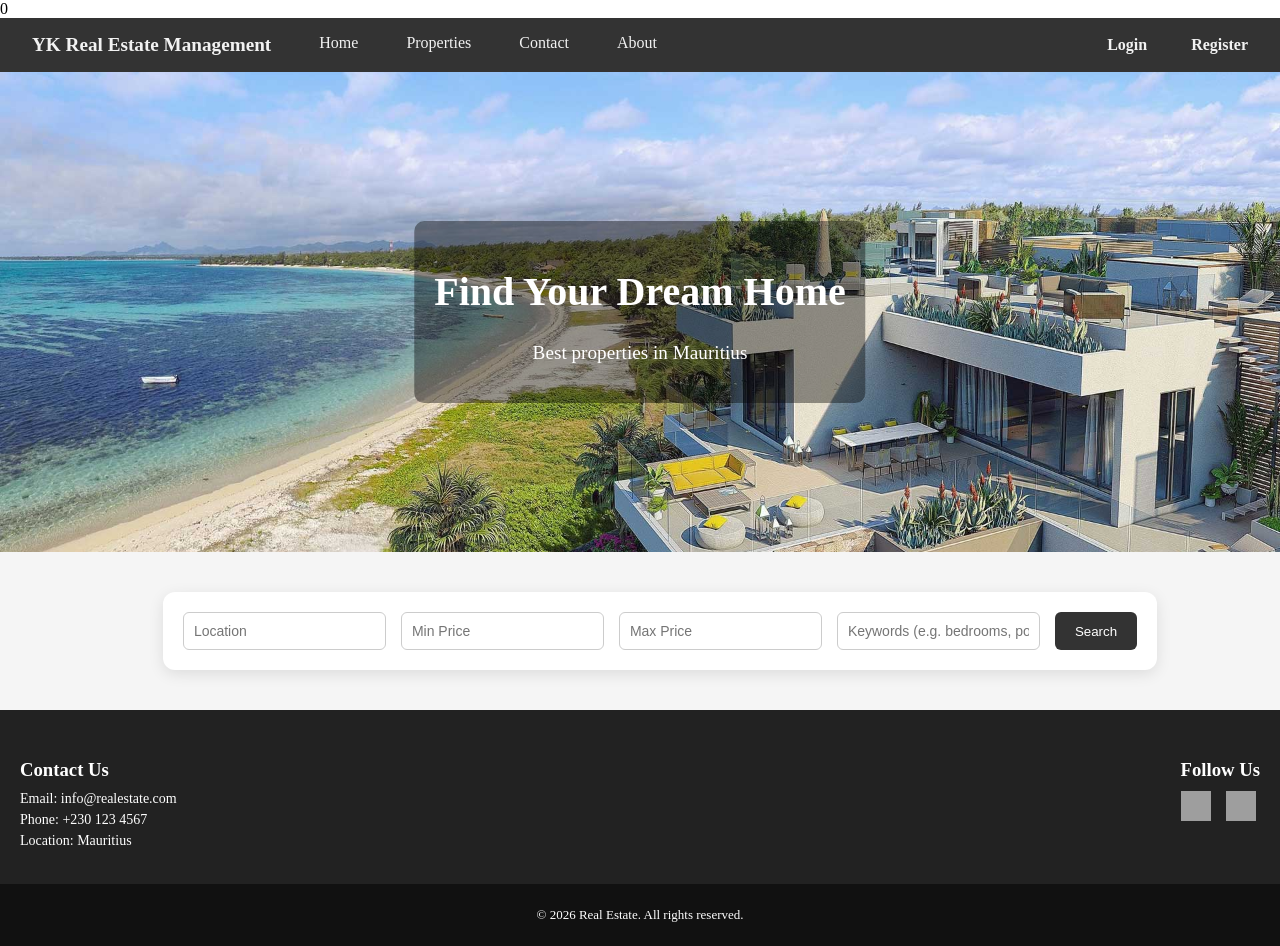
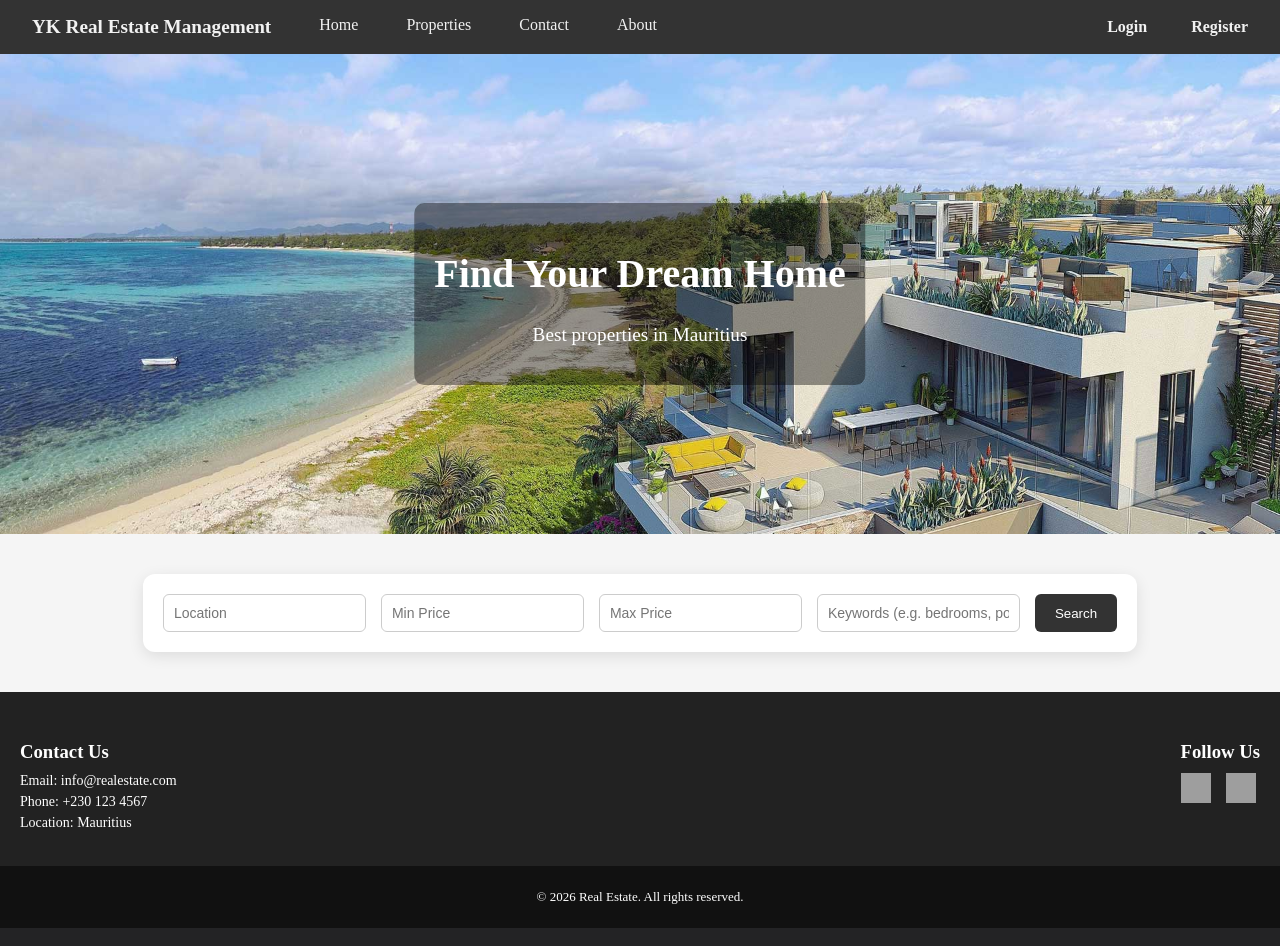
Before and after one commit to Yajneeahotar/DI-Bootcamp-Final-Project, a Django app: page /home/homepage/ in a window 1280 px wide. Run offline with Django 5.2, Linux system fonts and the light colour scheme; grey boxes are pictures that could not be loaded.

Commit message:
Real Estate - Homepage CSS adjustment v23

```diff
--- a/home/static/css/home.css
+++ b/home/static/css/home.css
@@ -64,6 +64,7 @@ body {
     min-height: 100vh;
     display: flex;
     flex-direction: column;
+    overflow-x: hidden;
 }
 /* Image */
 .backgroundimage {
@@ -107,6 +108,7 @@ body {
     background: #f5f5f5;
     display: flex;
     justify-content: center;
+    box-sizing: border-box;
 }
 
 .filter-section form {
--- a/home/templates/home/home.html
+++ b/home/templates/home/home.html
@@ -4,7 +4,7 @@
 <head>
     <title>Real Estate</title>
     <link rel="stylesheet" href="{% static 'css/home.css' %}">
-</head>0
+</head>
 <body>
 <!-- Navbar -->
     <div class="navbar">
```
